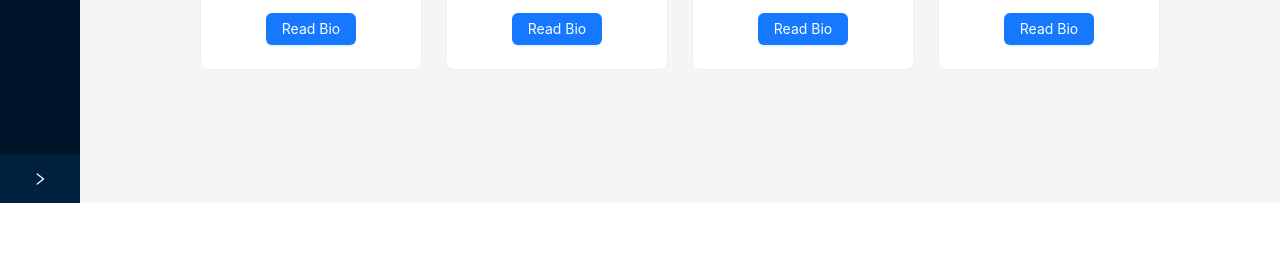
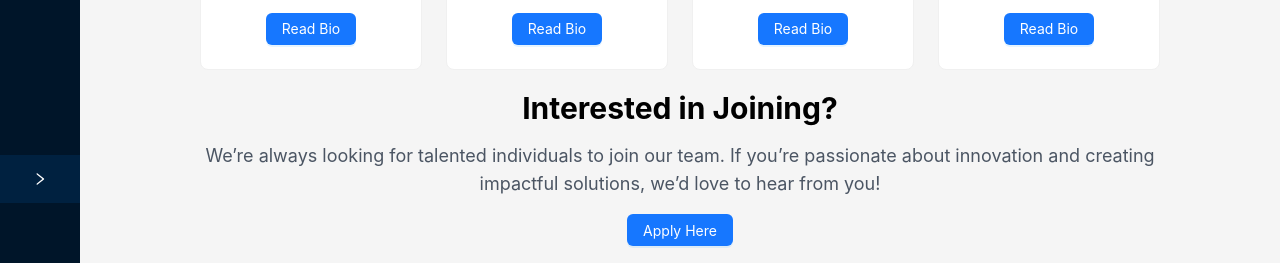
Before and after one commit to kostadindev/GONEXT, a React (Create React App) app in the folder frontend/: page /about-us in a window 1280 px wide. Shown: the part 597-860 px from the top of the page. Before the commit the page ends 800 px from the top, so only its background shows below. Built offline with nearby package versions, Linux system fonts and the light colour scheme; no server answers; a web font is replaced by a local one.

Commit message:
add interested in joining section

```diff
--- a/frontend/src/features/about-us/about-us.tsx
+++ b/frontend/src/features/about-us/about-us.tsx
@@ -43,7 +43,7 @@ const AboutUs: React.FC = () => {
 
   return (
     <div style={{ backgroundColor: "#f5f5f5", padding: "20px 10%" }}>
-      <div className="text-center mb-10 mx-auto">
+      <div className="text-center mb-10 mx-auto" style={{ maxWidth: "1100px" }}>
         <h2 className="text-2xl md:text-3xl font-bold mb-4">Meet the Team</h2>
         <p className="text-gray-600 text-sm sm:text-base md:text-lg">
           Our team operates from New York, USA, and Sofia, Bulgaria, combining
@@ -91,6 +91,28 @@ const AboutUs: React.FC = () => {
           </Col>
         ))}
       </Row>
+
+      {/* New Section: Interested in Joining? */}
+      <div
+        style={{
+          textAlign: "center",
+          paddingTop: "20px",
+          maxWidth: "1100px",
+          margin: "0 auto",
+        }}
+      >
+        <h2 className="text-2xl md:text-3xl font-bold mb-4">
+          Interested in Joining?
+        </h2>
+        <p className="text-gray-600 text-sm sm:text-base md:text-lg">
+          We’re always looking for talented individuals to join our team. If
+          you’re passionate about innovation and creating impactful solutions,
+          we’d love to hear from you!
+        </p>
+        <Button type="primary" href="/careers" style={{ marginTop: "16px" }}>
+          Apply Here
+        </Button>
+      </div>
     </div>
   );
 };
```
